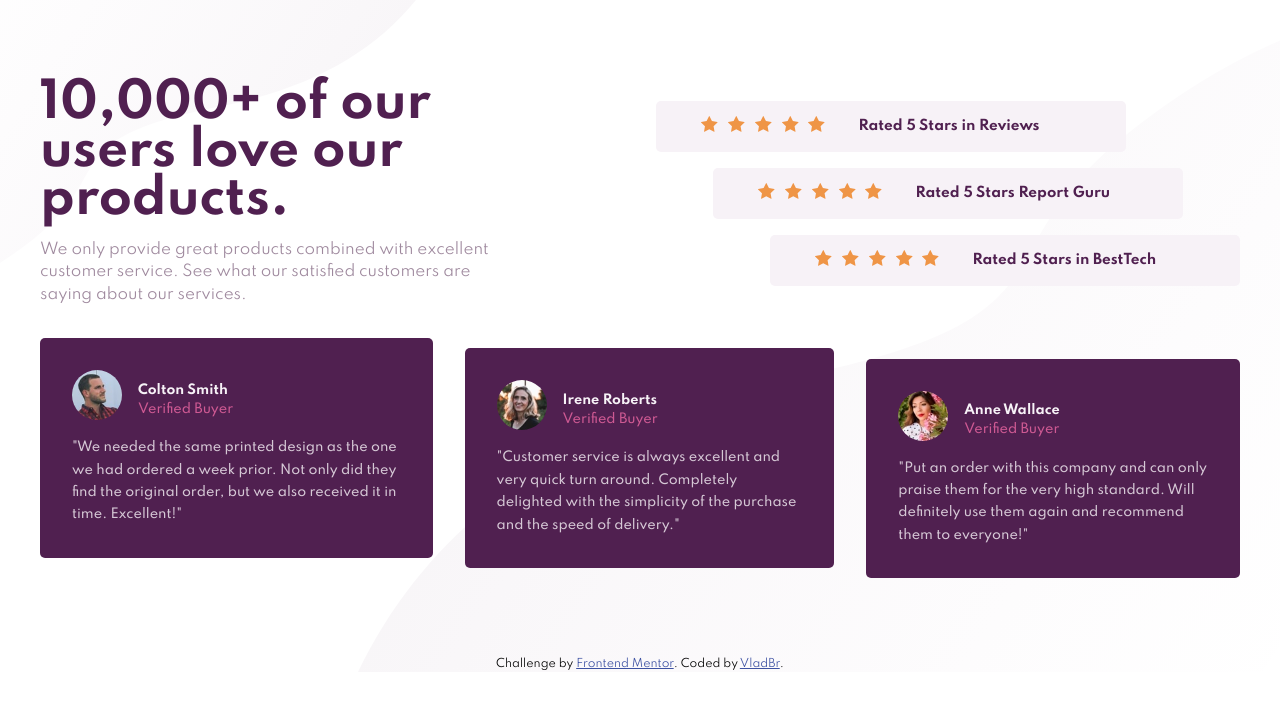
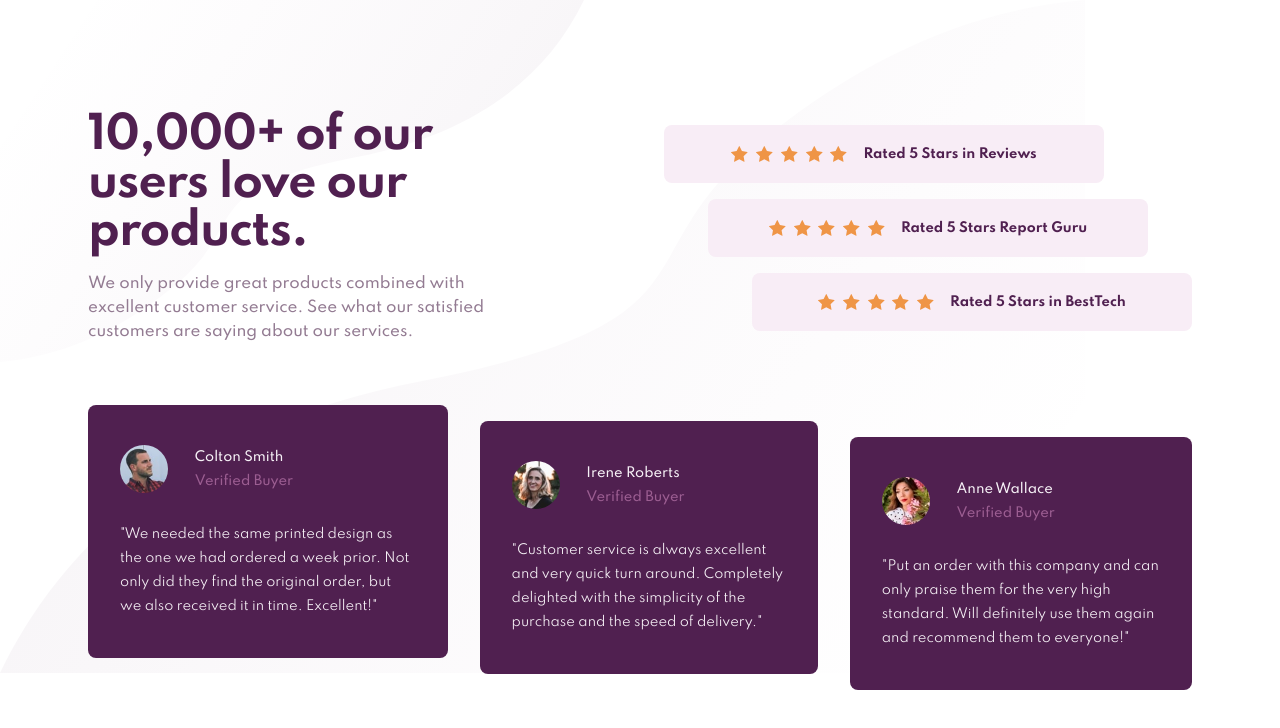
Before and after one commit to VladimirBrscic/FrontEndMentor-Social-proof-section, a plain HTML site: page index.html in a window 1280 px wide. Drawn offline with Linux system fonts and the light colour scheme.

Commit message:
major rework in HTML CSS

```diff
--- a/css/style.css
+++ /dev/null
@@ -1,161 +0,0 @@
-:root{
-  --very-dark-magenta: hsl(300, 43%, 22%);
-  --soft-pink: hsl(333, 80%, 67%);
-  --dark-grayish-magenta: hsl(303, 10%, 53%);
-  --light-grayish-magenta: hsl(300, 24%, 96%);
-  --white: hsl(0, 0%, 100%);
-}
-*{
-  padding: 0;
-  margin: 0;
-  box-sizing: border-box;
-}
-body{
-  background: url('../images/bg-pattern-top-mobile.svg');
-  background-repeat: no-repeat;
-  font-family: 'Spartan';
-  font-size: 0.9375rem;
-}
-.container{
-  display: flex;
-  flex-direction: column;
-  gap: 2rem;
-  max-width: 550px;
-  margin: auto;
-  padding: 75px 15px;
-  justify-content: center;
-}
-.heading-intro{
-  text-align: center;
-}
-.heading-intro h1{
-  color: var(--very-dark-magenta);
-  padding: 0 20px;
-}
-.heading-intro p{
-  color: hsl(303, 10%, 53%, 0.9);
-  line-height: 1.4rem;
-  margin-top: 15px;
-}
-#ratings{
-  display: flex;
-  flex-direction: column;
-  gap: 1rem;
-}
-.ratings{
-  text-align: center;
-  background-color: var(--light-grayish-magenta);
-  border-radius: 5px;
-  padding: 8px;
-}
-.ratings img{
-  padding: 3px;
-}
-.ratings p{
-  font-weight: bold;
-  font-size: 0.85rem;
-  margin-top: 5px;
-  color: var(--very-dark-magenta);
-}
-#testimonials{
-  display: flex;
-  flex-direction: column;
-  gap: 1rem;
-}
-.testimonial{
-  background: var(--very-dark-magenta);
-  color: var(--light-grayish-magenta);
-  border-radius: 5px;
-  font-size: 0.75rem;
-  padding: 32px;
-  display: flex;
-  flex-direction: column;
-  gap: 1rem;
-}
-.testimonial .img-name{
-  display: flex;
-  align-items: flex-end;
-  gap: 1rem;
-}
-.testimonial img {
-  border-radius: 100%;
-  width: 50px;
-}
-.testimonial p{
-  font-weight: 500;
-  line-height: 1.4rem;
-  opacity: 0.8;
-  font-size: 0.8rem;
-}
-.name h2{
-  font-size: 0.8rem;
-}
-.name p{
-  color: var(--soft-pink);
-  font-size: 0.8rem;
-}
-.attribution {
-  font-size: 11px;
-  text-align: center;
-}
-.attribution a {
-  color: hsl(228, 45%, 44%);
-}
-@media screen and (min-width: 800px) {
-  body{
-    background: url('../images/bg-pattern-top-desktop.svg'),
-                url('../images/bg-pattern-bottom-desktop.svg');
-    background-repeat: no-repeat;
-    background-position: right 65vw bottom 45vh,left 28vw center;
-  }
-  .container{
-    display: grid;
-    grid-template-columns: 1fr 1fr;
-    margin: 0;
-    padding: 0;
-    max-width: 1280px;
-    margin: auto;
-    padding: 80px 40px;
-  }
-  .heading-intro {
-    text-align: left;
-    max-width: 450px;
-  }
-  .heading-intro h1{
-    line-height: 3rem;
-    font-size: 3rem;
-    padding: 0;
-  }
-  #ratings{
-    display: flex;
-    flex-direction: column;
-    justify-content: center;
-  }
-  .ratings{
-    display: flex;
-    border-radius: 5px;
-    padding: 12px;
-    margin: 0;
-    width: 470px;
-  }
-  .ratings > *{
-    margin-left: 30px;
-  }
-  .first{
-    align-self: flex-start;
-  }
-  .second{
-    align-self: center;
-  }
-  .third{
-    align-self: flex-end;
-  }
-  #testimonials{
-    display: flex;
-    flex-direction: row;
-    grid-column-start: 1;
-    grid-column-end: 3;
-    gap: 2rem;
-    height: 240px;
-  }
-}
--- a/index.html
+++ b/index.html
@@ -1,112 +1,87 @@
 <!DOCTYPE html>
 <html lang="en">
+
 <head>
   <meta charset="UTF-8" />
-  <meta name="viewport" content="width=device-width, initial-scale=1.0"/>
-  <!-- displays site properly based on user's device -->
-  <link
-  rel="icon"
-  type="image/png"
-  sizes="32x32"
-  href="./images/favicon-32x32.png"
-  />
+  <meta name="viewport" content="width=device-width, initial-scale=1.0" />
+  <link rel="icon" type="image/png" sizes="32x32" href="./images/favicon-32x32.png" />
   <link rel="preconnect" href="https://fonts.googleapis.com">
   <link rel="preconnect" href="https://fonts.gstatic.com" crossorigin>
   <link href="https://fonts.googleapis.com/css2?family=Spartan:wght@400;500;700&display=swap" rel="stylesheet">
-  <link rel="stylesheet" href="./css/style.css">
+  <link rel="stylesheet" href="style.css">
   <title>Frontend Mentor | Social proof section</title>
 </head>
-<body>
-  <div class="container">
-    <div class="heading-intro">
-      <h1>10,000+ of our users love our products.</h1>
-      <p>
+
+<body class="background">
+  <main>
+    <div class="reviews">
+      <div class="reviews__header">
+        <h1 class="title-txt">10,000+ of our users love our products.</h1>
+        <p class="head-txt">
           We only provide great products combined with excellent customer service.
           See what our satisfied customers are saying about our services.
         </p>
       </div>
-    <section id="ratings">
-      <div class="ratings">
-        <div class="stars">
-          <img src="./images/icon-star.svg" alt="">
-          <img src="./images/icon-star.svg" alt="">
-          <img src="./images/icon-star.svg" alt="">
-          <img src="./images/icon-star.svg" alt="">
-          <img src="./images/icon-star.svg" alt="">
+      <ul class="reviews__ratings">
+        <li class="reviews__single-rating bckg-clr-light in-grid-l">
+          <div class="reviews__stars">
+            <img src="images/icon-star.svg" alt="#">
+            <img src="images/icon-star.svg" alt="#">
+            <img src="images/icon-star.svg" alt="#">
+            <img src="images/icon-star.svg" alt="#">
+            <img src="images/icon-star.svg" alt="#">
           </div>
-        <p>Rated 5 Stars in Reviews</p>
+          <p class="ratings-txt">Rated 5 Stars in Reviews</p>
+        </li>
+        <li class="reviews__single-rating bckg-clr-light in-grid-c">
+          <div class="reviews__stars">
+            <img src="images/icon-star.svg" alt="#">
+            <img src="images/icon-star.svg" alt="#">
+            <img src="images/icon-star.svg" alt="#">
+            <img src="images/icon-star.svg" alt="#">
+            <img src="images/icon-star.svg" alt="#">
           </div>
-      <div class="ratings second">
-        <div class="stars">
-          <img src="./images/icon-star.svg" alt="">
-          <img src="./images/icon-star.svg" alt="">
-          <img src="./images/icon-star.svg" alt="">
-          <img src="./images/icon-star.svg" alt="">
-          <img src="./images/icon-star.svg" alt="">
+          <p class="ratings-txt">Rated 5 Stars Report Guru</p>
+        </li>
+        <li class="reviews__single-rating bckg-clr-light in-grid-r">
+          <div class="reviews__stars">
+            <img src="images/icon-star.svg" alt="#">
+            <img src="images/icon-star.svg" alt="#">
+            <img src="images/icon-star.svg" alt="#">
+            <img src="images/icon-star.svg" alt="#">
+            <img src="images/icon-star.svg" alt="#">
           </div>
-        <p>Rated 5 Stars Report Guru</p>
-      </div>
-      <div class="ratings third">
-        <div class="stars">
-          <img src="./images/icon-star.svg" alt="">
-          <img src="./images/icon-star.svg" alt="">
-          <img src="./images/icon-star.svg" alt="">
-          <img src="./images/icon-star.svg" alt="">
-          <img src="./images/icon-star.svg" alt="">
-        </div>
-        <p>Rated 5 Stars in BestTech</p>
-      </div>
-    </section>
-    <div id="testimonials">
-      <div class="testimonial first">
-        <div class="img-name">
-          <img src="./images/image-colton.jpg" alt="Colton-photo">
-          <div class="name">
-            <h2>Colton Smith</h2>
-            <p>Verified Buyer</p>
-          </div>
-        </div>
-        <p>
-          "We needed the same printed design as the one we had ordered a week prior.
+          <p class="ratings-txt">Rated 5 Stars in BestTech</p>
+        </li>
+      </ul>
+      <ul class="reviews__testimonials">
+        <li class="revievs__single-testimonial bckg-clr">
+          <img class="reviews__testimonials-img" src="images/image-colton.jpg" alt="#">
+          <h2 class="testimonial-head-txt">Colton Smith
+            <span class="testimonial-subhead-txt"> Verified Buyer</span>
+          </h2>
+          <p class="testimonial-txt">"We needed the same printed design as the one we had ordered a week prior.
             Not only did they find the original order, but we also received it in time.
-          Excellent!"
-        </p>
-      </div>
-      <div class="testimonial second">
-        <div class="img-name">
-          <img src="./images/image-irene.jpg" alt="Irene-photo">
-          <div class="name">
-            <h2>Irene Roberts</h2>
-            <p>Verified Buyer</p>
-          </div>
-        </div>
-        <p>
-          "Customer service is always excellent and very quick turn around. Completely
-          delighted with the simplicity of the purchase and the speed of delivery."
-        </p>
-      </div>
-      <div class="testimonial third">
-        <div class="img-name">
-          <img src="./images/image-anne.jpg" alt="Anne-photo">
-          <div class="name">
-            <h2>Anne Wallace</h2>
-            <p>Verified Buyer</p>
-          </div>
-        </div>
-        <p>
-          "Put an order with this company and can only praise them for the very high
-          standard. Will definitely use them again and recommend them to everyone!"
-        </p>
-      </div>
-    </div>
-  </div>
-  <footer>
-    <div class="attribution">
-      Challenge by
-      <a href="https://www.frontendmentor.io?ref=challenge" target="_blank"
-      >Frontend Mentor</a
-      >. Coded by <a href="#">VladBr</a>.
-    </div>
-  </footer>
+            Excellent!"</p>
+        </li>
+        <li class="revievs__single-testimonial bckg-clr">
+          <img class="reviews__testimonials-img" src="images/image-irene.jpg" alt="#">
+          <h2 class="testimonial-head-txt">Irene Roberts
+            <span class="testimonial-subhead-txt">Verified Buyer</span>
+          </h2>
+          <p class="testimonial-txt">"Customer service is always excellent and very quick turn around. Completely
+            delighted with the simplicity of the purchase and the speed of delivery."</p>
+        </li>
+        <li class="revievs__single-testimonial bckg-clr">
+          <img class="reviews__testimonials-img" src="images/image-anne.jpg" alt="#">
+          <h2 class="testimonial-head-txt">Anne Wallace
+            <span class="testimonial-subhead-txt"> Verified Buyer</span>
+          </h2>
+          <p class="testimonial-txt">"Put an order with this company and can only praise them for the very high
+            standard. Will definitely use them again and recommend them to everyone!"</p>
+        </li>
+        </<ul>
+  </main>
 </body>
+
 </html>
--- /dev/null
+++ b/style.css
@@ -0,0 +1,315 @@
+:root {
+
+  --clr-primary-300: hsl(310, 45%, 95%);
+  --clr-primary-700: hsl(300, 43%, 22%);
+
+  --clr-neutral-100: hsl(0, 0%, 100%);
+  --clr-neutral-200: hsl(300, 24%, 96%);
+  --clr-neutral-300: hsl(303, 10%, 53%);
+  --clr-neutral-400: hsl(310, 25%, 49%);
+
+  --ff-base: 'Spartan', sans-serif;
+
+  --fs-base: 0.8125rem;
+  --fs-base-1: 0.9375rem;
+  --fs-head: 2rem;
+  --fs-head-desk: 2.75rem;
+
+
+  --fw-s-bold: 500;
+  --fw-bold: 700;
+}
+
+@media (min-width: 50em) {
+  :root {
+    --fs-head: var(--fs-head-desk);
+  }
+}
+
+
+/* Reset */
+
+/* Box sizing rules */
+*,
+*::before,
+*::after {
+  box-sizing: border-box;
+}
+
+/* Remove default margin */
+body,
+h1,
+h2,
+h3,
+h4,
+p,
+figure,
+blockquote,
+dl,
+dd {
+  margin: 0;
+}
+
+/* Remove list styles on ul, ol elements with a list role, which suggests default styling will be removed */
+ul[role='list'],
+ol[role='list'] {
+  list-style: none;
+  padding: 0;
+}
+
+/* Set core root defaults */
+html:focus-within {
+  scroll-behavior: smooth;
+}
+
+/* Set core body defaults */
+body {
+  text-rendering: optimizeSpeed;
+  line-height: 1.5;
+}
+
+/* A elements that don't have a class get default styles */
+a:not([class]) {
+  text-decoration-skip-ink: auto;
+}
+
+/* Make images easier to work with */
+img,
+picture {
+  max-width: 100%;
+  display: block;
+}
+
+/* Inherit fonts for inputs and buttons */
+input,
+button,
+textarea,
+select {
+  font: inherit;
+}
+
+/* Remove all animations, transitions and smooth scroll for people that prefer not to see them */
+@media (prefers-reduced-motion: reduce) {
+  html:focus-within {
+    scroll-behavior: auto;
+  }
+
+  *,
+  *::before,
+  *::after {
+    animation-duration: 0.01ms !important;
+    animation-iteration-count: 1 !important;
+    transition-duration: 0.01ms !important;
+    scroll-behavior: auto !important;
+  }
+}
+
+/* General Styling*/
+body {
+  font-size: var(--fs-base);
+  font-family: var(--ff-base);
+  padding: 7rem 1.5rem 3rem;
+  line-height: 1.5rem;
+  display: grid;
+  place-content: center;
+}
+
+@media (min-width: 50em) {
+  body{
+    padding-bottom: 7rem;
+  }
+}
+
+ul {
+  padding: 0;
+}
+
+
+/* Utility Classes*/
+
+.title-txt {
+  font-size: var(--fs-head);
+  color: var(--clr-primary-700);
+  font-weight: var(--fw-bold);
+  line-height: 2rem;
+  letter-spacing: -1px;
+  margin-bottom: 1rem;
+}
+
+@media (min-width: 50em) {
+  .title-txt {
+    line-height: 3rem;
+  }
+}
+
+.head-txt {
+  font-weight: var(--fw-s-bold);
+  color: var(--clr-neutral-300);
+  font-size: var(--fs-base-1);
+}
+
+.ratings-txt {
+  font-weight: var(--fw-bold);
+  color: var(--clr-primary-700);
+}
+
+.testimonial-txt {
+  color: var(--clr-neutral-200);
+  grid-column: 1/3;
+}
+
+.testimonial-head-txt {
+  font-weight: var(--fw-s-bold);
+  color: var(--clr-neutral-200);
+  font-size: var(--fs-base);
+}
+
+.testimonial-subhead-txt {
+  color: var(--clr-neutral-400);
+  display: block;
+}
+
+.bckg-clr {
+  background-color: var(--clr-primary-700);
+}
+
+.bckg-clr-light {
+  background-color: var(--clr-primary-300)
+}
+
+/* x-axis offset for ratings */
+
+@media (min-width: 50em) {
+  .in-grid-l {
+    justify-self: start;
+  }
+
+  .in-grid-c {
+    justify-self: center;
+  }
+
+  .in-grid-r {
+    justify-self: end;
+  }
+}
+
+.background {
+  background: url('images/bg-pattern-top-mobile.svg'),
+    url('images/bg-pattern-bottom-mobile.svg');
+  background-repeat: no-repeat;
+  background-position: top left, bottom right;
+}
+
+@media (min-width: 50em) {
+  .background {
+    background: url('images/bg-pattern-top-desktop.svg'),
+      url('images/bg-pattern-bottom-desktop.svg');
+    background-repeat: no-repeat;
+  }
+}
+
+/* Component Styling */
+
+.reviews {
+  display: grid;
+  gap: 3rem;
+  max-width: 69rem;
+}
+
+@media (min-width: 50em) {
+  .reviews {
+    grid-template-columns: 26rem 1fr;
+    gap: 3rem 10rem;
+  }
+}
+
+.reviews__header {
+  text-align: center;
+}
+
+@media (min-width: 50em) {
+  .reviews__header {
+    text-align: left;
+  }
+}
+
+.reviews__ratings {
+  display: flex;
+  flex-direction: column;
+  gap: 1rem;
+}
+
+
+@media (min-width: 50em) {
+  .reviews__ratings {
+    display: grid;
+  }
+}
+
+.reviews__single-rating {
+  display: flex;
+  flex-direction: column;
+  align-items: center;
+  gap: 1rem;
+  border-radius: 0.5rem;
+  padding: 1rem 0.5rem;
+}
+
+@media (min-width: 50em) {
+  .reviews__single-rating {
+    min-width: 27.5rem;
+    flex-direction: row;
+    justify-content: center;
+    padding: 0.5rem;
+  }
+}
+
+.reviews__stars {
+  display: flex;
+  justify-content: space-between;
+  width: 7.25rem;
+}
+
+.reviews__testimonials {
+  display: flex;
+  flex-direction: column;
+  gap: 1rem;
+}
+
+@media (min-width: 50em) {
+  .reviews__testimonials {
+    flex-direction: row;
+    justify-content: space-between;
+    grid-column: 1/3;
+    gap: 2rem;
+  }
+}
+
+.revievs__single-testimonial {
+  display: grid;
+  gap: 1.8rem;
+  grid-template-columns: 2.875rem 1fr;
+  padding: 2.5rem 1.75rem;
+  border-radius: 0.5rem;
+}
+
+
+.reviews__testimonials-img {
+  max-width: 3rem;
+  display: block;
+  border-radius: 5rem;
+}
+
+@media (min-width: 50em) {
+  .revievs__single-testimonial {
+    padding-inline: 2rem;
+  }
+
+  .revievs__single-testimonial:nth-child(2) {
+    transform: translateY(1rem);
+  }
+
+  .revievs__single-testimonial:nth-child(3) {
+    transform: translateY(2rem);
+  }
+}
```
Lines whose indentation alone changed are shown as unchanged.
